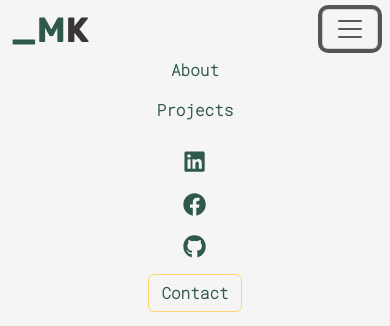
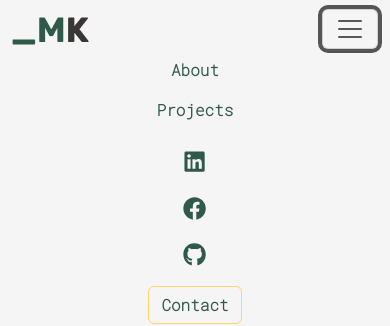
Before and after one commit to maderi21/porfolio, a React (Create React App) app: page / in a window 390 px wide. Both pictures are taken after a click on the button "Toggle navigation". Shown: the top 326 px of the page. Built offline with nearby package versions, Linux system fonts and the light colour scheme.

Commit message:
centering the contact button

```diff
--- a/src/components/Navbar.jsx
+++ b/src/components/Navbar.jsx
@@ -58,7 +58,7 @@ const Navbar = () => {
               </li>
             </ul>
             <a
-              className="nav-link fs-3 p-1  text-center text-dark "
+              className="nav-link fs-3 p-1 text-center text-dark mb-1"
               href="https://www.linkedin.com/in/marek-kostolansky-762185206/"
               target="_blank"
               rel="noopener noreferrer"
@@ -66,7 +66,7 @@ const Navbar = () => {
               <FaLinkedin />
             </a>
             <a
-              className="nav-link p-1 fs-3  text-center text-dark"
+              className="nav-link p-1 fs-3  text-center text-dark mb-1"
               href="https://www.facebook.com/profile.php?id=1617340063"
               target="_blank"
               rel="noopener noreferrer"
@@ -74,7 +74,7 @@ const Navbar = () => {
               <FaFacebook />
             </a>
             <a
-              className="nav-link p-1 fs-3  text-center text-dark"
+              className="nav-link p-1 fs-3  text-center text-dark mb-1"
               href="https://github.com/maderi21"
               target="_blank"
               rel="noopener noreferrer"
@@ -89,7 +89,6 @@ const Navbar = () => {
             >
               Contact
             </button>
-
             <Modal
               className="modal-dialog-centered d-flex justify-content-center"
               show={show}
```
